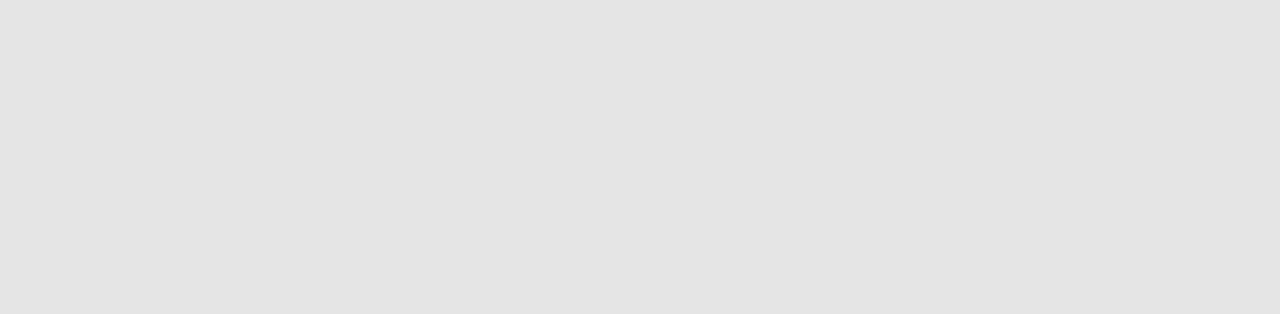
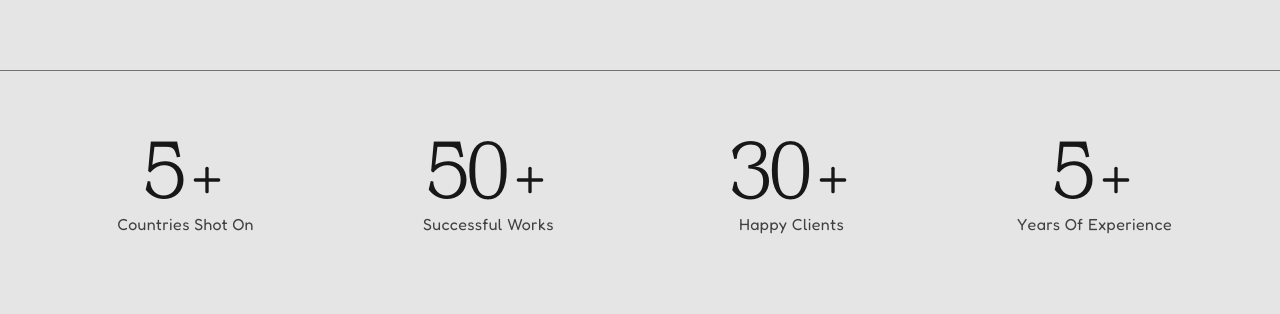
Before and after one commit to anandureghu/marrygoldfilms, a Next.js app: page / in a window 1280 px wide. Shown: the part 3919-4233 px from the top of the page. Before the commit the page ends 3989 px from the top, so only its background shows below. Built offline with nearby package versions, Linux system fonts and the light colour scheme; a web font is replaced by a local one.

Commit message:
feat: highlights

```diff
--- a/src/app/(root)/page.tsx
+++ b/src/app/(root)/page.tsx
@@ -1,6 +1,7 @@
 import LandingAbout from "@/sections/root/about";
 import LandingGallery from "@/sections/root/gallery";
 import LandingHeader from "@/sections/root/header";
+import LandingHighlights from "@/sections/root/highlights";
 import LandingServices from "@/sections/root/services";
 import LandingTestimonial from "@/sections/root/testimonial";
 import React from "react";
@@ -13,6 +14,7 @@
       <LandingServices />
       <LandingGallery />
       <LandingTestimonial />
+      <LandingHighlights />
     </main>
   );
 };
--- /dev/null
+++ b/src/sections/root/highlights.tsx
@@ -0,0 +1,41 @@
+import { Plus } from "lucide-react";
+import React from "react";
+
+const highlights = [
+  { value: "5", label: "countries shot on" },
+  { value: "50", label: "successful works" },
+  { value: "30", label: "happy clients" },
+  { value: "5", label: "years of experience" },
+];
+
+const LandingHighlights = () => {
+  return (
+    <section className="border-y border-primary-500 py-20">
+      <div className="app-container">
+        <div className="grid grid-cols-2 md:grid-cols-4 max-md:gap-10 gap-3 text-left">
+          {highlights.map((highlight) => (
+            <div
+              key={highlight.label}
+              className={`flex flex-col justify-center items-center`}
+            >
+              <div className="flex items-center justify-center md:justify-start">
+                <h1 className="text-5xl md:text-6xl font-costaline font-bold text-primary-900">
+                  {highlight.value}
+                </h1>
+                <Plus
+                  size={40}
+                  className="text-primary-900 mb-1 ml-1 font-thin"
+                />
+              </div>
+              <p className="text-neutral-700 text-sm md:text-base capitalize tracking-wide">
+                {highlight.label}
+              </p>
+            </div>
+          ))}
+        </div>
+      </div>
+    </section>
+  );
+};
+
+export default LandingHighlights;
```
